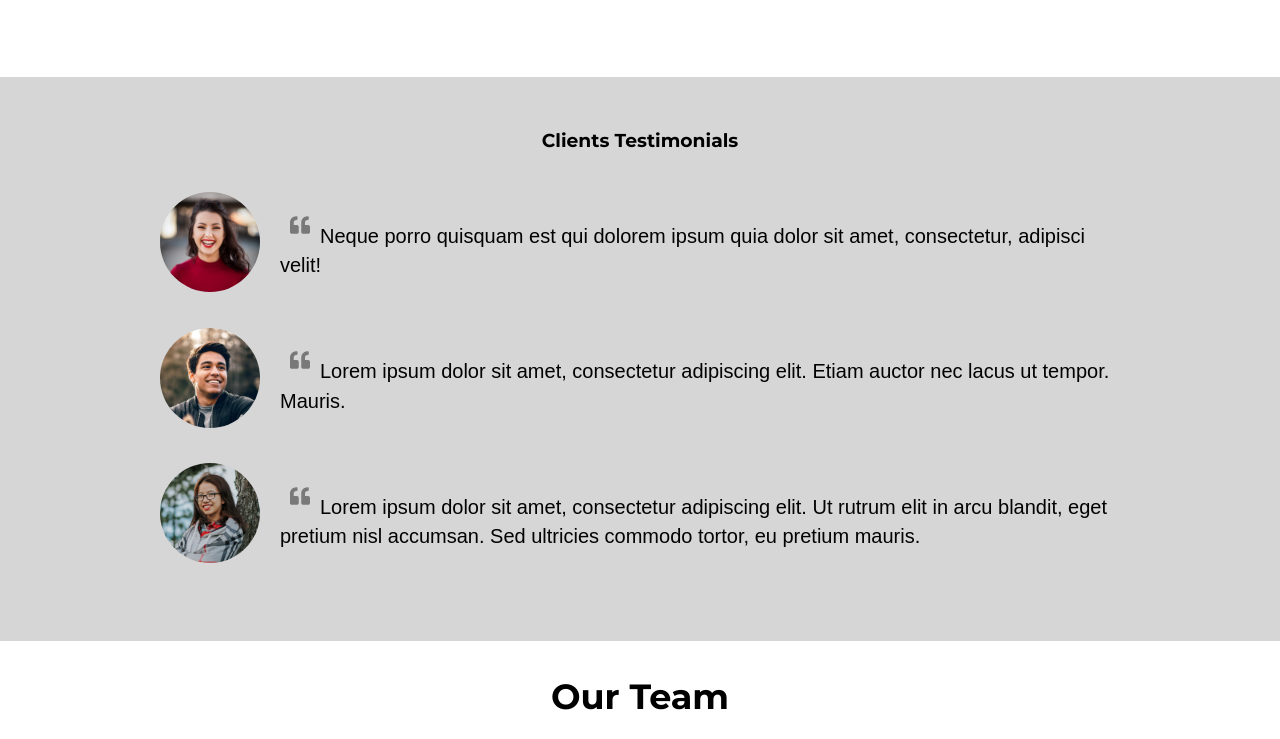
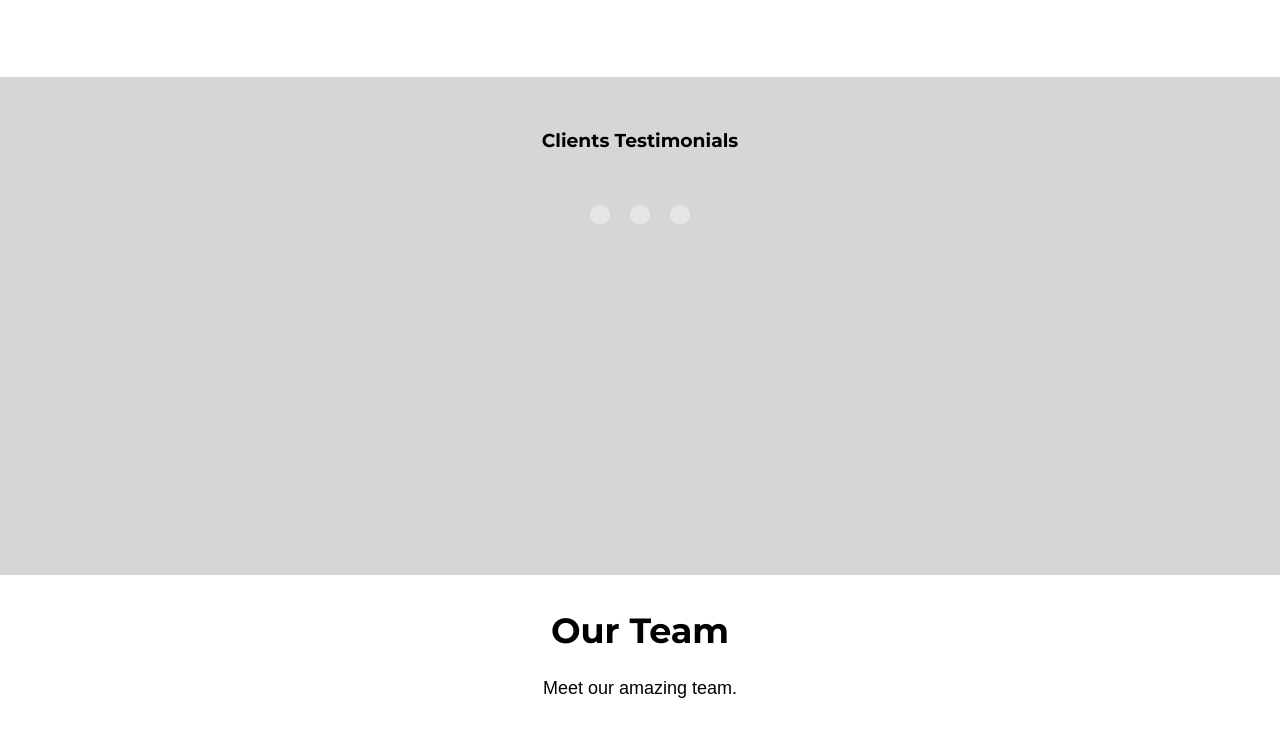
Before and after one commit to atarsa/start-up-template, a Gatsby site: page / in a window 1280 px wide. Shown: the part 3965-4704 px from the top of the page. Built offline with nearby package versions, Linux system fonts and the light colour scheme; Gatsby itself is replaced by a stand-in of ours; a web font is replaced by a local one.

Commit message:
Show current testimonial

```diff
--- a/src/components/portfolio.js
+++ b/src/components/portfolio.js
@@ -42,7 +42,7 @@ const StyledSection = styled.section`
 
   .quote__container {
     background: ${props => props.theme.colors.grey};
-    padding: 5rem 2rem;
+    padding: 5rem 2rem 7rem;
 
     h3 {
       text-align: center;
--- a/src/components/testimonials.js
+++ b/src/components/testimonials.js
@@ -1,4 +1,4 @@
-import React from "react"
+import React, { useEffect, useState } from "react"
 import styled from "styled-components"
 import YAMLData from "../content/testimonials.yaml"
 import Image from "./image"
@@ -6,15 +6,19 @@ import { FontAwesomeIcon } from "@fortawesome/react-fontawesome"
 
 const Wrapper = styled.div`
   max-width: 1000px;
+  height: 30rem;
   margin: 3rem auto 2rem;
 
+  blockquote {
+    margin: 0;
+  }
+
   .testimonial {
-    /* background: ${props => props.theme.colors.lightGrey}; */
-    display: grid;
+    height: 100%;
+    display: none;
     grid-template-columns: 1fr;
     align-items: center;
     justify-content: center;
-    margin: 2rem;
 
     @media (min-width: ${props => props.theme.breakpoints.large}) {
       grid-template-columns: 100px 1fr;
@@ -27,19 +31,77 @@ const Wrapper = styled.div`
       color: ${props => props.theme.colors.black};
     }
   }
+  .testimonial.active {
+    display: grid;
+  }
+
+  .dots {
+    display: flex;
+    padding: 1rem;
+    justify-content: center;
+    align-items: center;
+  }
+  .dot {
+    width: 20px;
+    height: 20px;
+    border-radius: 50%;
+    margin: 1rem;
+    border: none;
+    background: ${props =>
+      props.current
+        ? props.theme.colors.darkGrey
+        : props.theme.colors.lightGrey};
+
+    &:hover,
+    &:focus,
+    &.active {
+      background: ${props => props.theme.colors.darkGrey};
+    }
+  }
 `
-
 const StyledIcon = styled(FontAwesomeIcon)`
   color: ${props => props.theme.colors.darkGrey};
   margin: 1rem;
 `
+
 const Testimonials = () => {
   const testimonials = YAMLData.testimonials
 
+  // eslint-disable
+  useEffect(() => {
+    // get .dots div
+    // create dot button for each testimonial
+    const dotsDiv = document.querySelector(".dots")
+
+    for (let i = 0; i < testimonials.length; i++) {
+      const dot = document.createElement("button")
+      dot.classList.add("dot")
+      dot.dataset.indexNumber = i
+      dot.addEventListener("click", handleClick)
+      dotsDiv.appendChild(dot)
+    }
+  }, [])
+
+  // set current index
+  let currentIndex = 0
+
+  // show or hide testimonial depending on the current index
+  const handleClick = e => {
+    // update current indes
+    currentIndex = e.target.dataset.indexNumber
+    // get all testimonials, loop through them, if data-index same: add 'current/active' class otherwise remove that class
+    const testimonials = document.querySelectorAll("blockquote")
+
+    testimonials.forEach(t =>
+      t.dataset.index === currentIndex
+        ? t.classList.add("active")
+        : t.classList.remove("active")
+    )
+  }
   return (
     <Wrapper>
-      {testimonials.map(testimonial => (
-        <div className="testimonial">
+      {testimonials.map((testimonial, index) => (
+        <blockquote className="testimonial" data-index={index} key={index}>
           <Image
             filename={testimonial.img}
             alt={testimonial.name}
@@ -53,8 +115,9 @@ const Testimonials = () => {
             <StyledIcon icon="quote-left" />
             {testimonial.text}
           </p>
-        </div>
+        </blockquote>
       ))}
+      <div className="dots"></div>
     </Wrapper>
   )
 }
```
